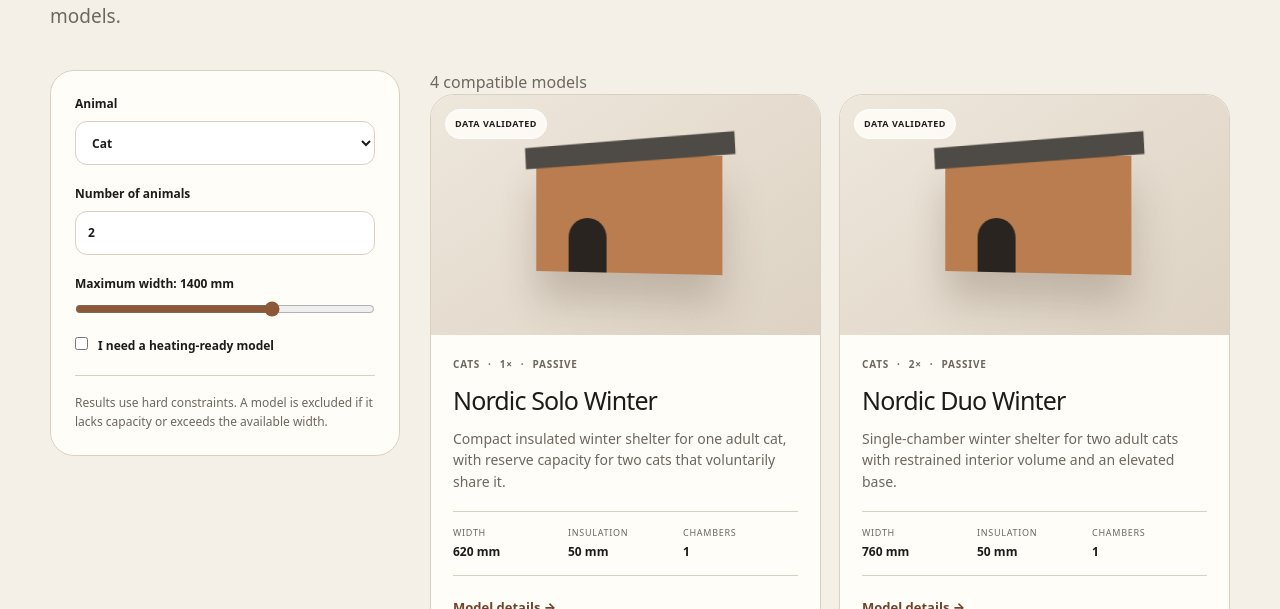
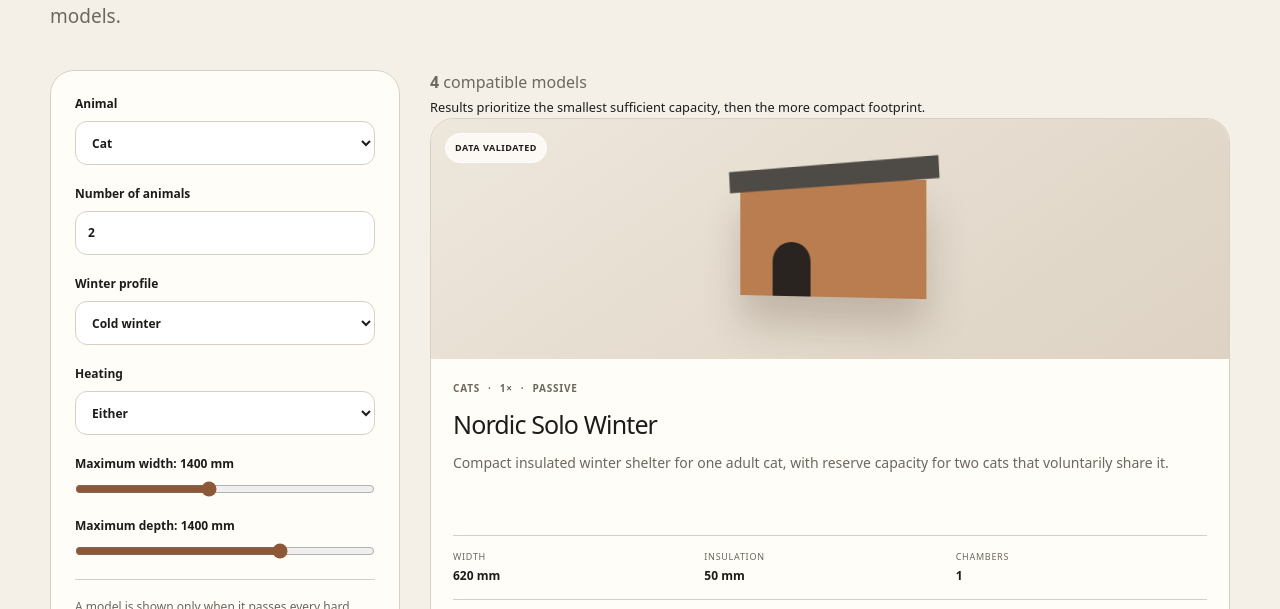
Before and after one commit to zoxknez/sapice, a Next.js app: page /en/finder in a window 1280 px wide. Shown: the part 343-952 px from the top of the page. Built offline with nearby package versions, Linux system fonts and the light colour scheme; no server answers.

Commit message:
feat: upgrade finder to deterministic constraint matching

```diff
--- a/src/components/finder.tsx
+++ b/src/components/finder.tsx
@@ -5,52 +5,185 @@ import type {ShelterModel} from "@/lib/domain";
 import type {AppLocale} from "@/i18n/routing";
 import {ModelCard} from "./model-card";
 
+type ClimateNeed = "moderate" | "cold" | "severe";
+type HeatingNeed = "any" | "passive" | "heated";
+
+const climateRank: Record<ShelterModel["climateProfile"], number> = {
+  SHELTERED_MILD: 0,
+  WINTER_MODERATE: 1,
+  WINTER_COLD: 2,
+  WINTER_SEVERE: 3
+};
+
+const needRank: Record<ClimateNeed, number> = {
+  moderate: 1,
+  cold: 2,
+  severe: 3
+};
+
 export function Finder({models, locale}: {models: ShelterModel[]; locale: AppLocale}) {
+  const isSr = locale === "sr";
   const [animal, setAnimal] = useState<"cat" | "dog">("cat");
   const [count, setCount] = useState(2);
-  const [heated, setHeated] = useState(false);
+  const [heating, setHeating] = useState<HeatingNeed>("any");
+  const [climate, setClimate] = useState<ClimateNeed>("cold");
   const [maxWidth, setMaxWidth] = useState(1400);
+  const [maxDepth, setMaxDepth] = useState(1400);
 
-  const matches = useMemo(() => models.filter((model) =>
-    model.animal === animal &&
-    model.capacity.max >= count &&
-    (!heated || model.heated) &&
-    model.dimensions.widthMm <= maxWidth
-  ), [models, animal, count, heated, maxWidth]);
+  const matches = useMemo(() => models
+    .filter((model) => {
+      const heatingOk =
+        heating === "any" ||
+        (heating === "heated" && model.heated) ||
+        (heating === "passive" && !model.heated);
+
+      return (
+        model.animal === animal &&
+        model.capacity.max >= count &&
+        heatingOk &&
+        climateRank[model.climateProfile] >= needRank[climate] &&
+        model.dimensions.widthMm <= maxWidth &&
+        model.dimensions.depthMm <= maxDepth
+      );
+    })
+    .sort((a, b) => {
+      const capacityWasteA = a.capacity.max - count;
+      const capacityWasteB = b.capacity.max - count;
+      if (capacityWasteA !== capacityWasteB) return capacityWasteA - capacityWasteB;
+
+      const areaA = a.dimensions.widthMm * a.dimensions.depthMm;
+      const areaB = b.dimensions.widthMm * b.dimensions.depthMm;
+      return areaA - areaB;
+    }), [models, animal, count, heating, climate, maxWidth, maxDepth]);
+
+  function reasons(model: ShelterModel) {
+    const items = [
+      isSr
+        ? `Kapacitet: do ${model.capacity.max} životinja`
+        : `Capacity: up to ${model.capacity.max} animals`,
+      isSr
+        ? `Staje u ${maxWidth} × ${maxDepth} mm prostor`
+        : `Fits within ${maxWidth} × ${maxDepth} mm`,
+      isSr
+        ? `Profil: ${model.climateProfile.replaceAll("_", " ")}`
+        : `Profile: ${model.climateProfile.replaceAll("_", " ")}`
+    ];
+
+    if (heating === "heated") {
+      items.push(isSr ? "Predviđen je za namensko grejanje" : "Designed to accommodate purpose-built heating");
+    }
+
+    return items;
+  }
 
   return (
     <div className="finder-layout">
-      <section className="finder-panel">
+      <section className="finder-panel" aria-label={isSr ? "Uslovi za izbor modela" : "Model matching constraints"}>
         <label>
-          <span>{locale === "sr" ? "Životinja" : "Animal"}</span>
+          <span>{isSr ? "Životinja" : "Animal"}</span>
           <select value={animal} onChange={(event) => setAnimal(event.target.value as "cat" | "dog")}>
-            <option value="cat">{locale === "sr" ? "Mačka" : "Cat"}</option>
-            <option value="dog">{locale === "sr" ? "Pas" : "Dog"}</option>
+            <option value="cat">{isSr ? "Mačka" : "Cat"}</option>
+            <option value="dog">{isSr ? "Pas" : "Dog"}</option>
           </select>
         </label>
+
         <label>
-          <span>{locale === "sr" ? "Broj životinja" : "Number of animals"}</span>
-          <input type="number" min={1} max={8} value={count} onChange={(event) => setCount(Number(event.target.value))} />
+          <span>{isSr ? "Broj životinja" : "Number of animals"}</span>
+          <input
+            type="number"
+            min={1}
+            max={12}
+            value={count}
+            onChange={(event) => setCount(Math.max(1, Number(event.target.value) || 1))}
+          />
         </label>
+
         <label>
-          <span>{locale === "sr" ? "Maksimalna širina" : "Maximum width"}: {maxWidth} mm</span>
-          <input type="range" min={600} max={1800} step={50} value={maxWidth} onChange={(event) => setMaxWidth(Number(event.target.value))} />
+          <span>{isSr ? "Zimski profil" : "Winter profile"}</span>
+          <select value={climate} onChange={(event) => setClimate(event.target.value as ClimateNeed)}>
+            <option value="moderate">{isSr ? "Umerena zima" : "Moderate winter"}</option>
+            <option value="cold">{isSr ? "Hladna zima" : "Cold winter"}</option>
+            <option value="severe">{isSr ? "Vrlo hladni projektni uslovi" : "Severe design conditions"}</option>
+          </select>
         </label>
-        <label className="check-row">
-          <input type="checkbox" checked={heated} onChange={(event) => setHeated(event.target.checked)} />
-          <span>{locale === "sr" ? "Tražim model sa predviđenim grejanjem" : "I need a heating-ready model"}</span>
+
+        <label>
+          <span>{isSr ? "Grejanje" : "Heating"}</span>
+          <select value={heating} onChange={(event) => setHeating(event.target.value as HeatingNeed)}>
+            <option value="any">{isSr ? "Svejedno" : "Either"}</option>
+            <option value="passive">{isSr ? "Bez aktivnog grejanja" : "No active heating"}</option>
+            <option value="heated">{isSr ? "Model predviđen za grejanje" : "Heating-ready model"}</option>
+          </select>
         </label>
+
+        <label>
+          <span>{isSr ? "Maksimalna širina" : "Maximum width"}: {maxWidth} mm</span>
+          <input
+            type="range"
+            min={600}
+            max={2400}
+            step={50}
+            value={maxWidth}
+            onChange={(event) => setMaxWidth(Number(event.target.value))}
+          />
+        </label>
+
+        <label>
+          <span>{isSr ? "Maksimalna dubina" : "Maximum depth"}: {maxDepth} mm</span>
+          <input
+            type="range"
+            min={500}
+            max={1800}
+            step={50}
+            value={maxDepth}
+            onChange={(event) => setMaxDepth(Number(event.target.value))}
+          />
+        </label>
+
         <div className="finder-note">
-          {locale === "sr"
-            ? "Rezultati koriste tvrda ograničenja. Model se ne prikazuje ako nema dovoljan kapacitet ili ne staje u zadatu širinu."
-            : "Results use hard constraints. A model is excluded if it lacks capacity or exceeds the available width."}
+          {isSr
+            ? "Model se prikazuje samo kada prolazi sva tvrda ograničenja. Zimski profil je projektantski filter, a ne sertifikovana temperaturna garancija."
+            : "A model is shown only when it passes every hard constraint. The winter profile is a design filter, not a certified temperature guarantee."}
         </div>
       </section>
+
       <section>
-        <p className="result-summary">{matches.length} {locale === "sr" ? "kompatibilnih modela" : "compatible models"}</p>
-        <div className="model-grid compact">
-          {matches.map((model) => <ModelCard key={model.id} model={model} locale={locale} />)}
+        <div className="finder-results-head">
+          <p className="result-summary">
+            <strong>{matches.length}</strong> {isSr ? "kompatibilnih modela" : "compatible models"}
+          </p>
+          <small>
+            {isSr
+              ? "Najpre se prikazuje najmanji dovoljan kapacitet, zatim kompaktniji footprint."
+              : "Results prioritize the smallest sufficient capacity, then the more compact footprint."}
+          </small>
         </div>
+
+        {matches.length > 0 ? (
+          <div className="finder-results">
+            {matches.map((model) => (
+              <div className="finder-match" key={model.id}>
+                <ModelCard model={model} locale={locale} />
+                <div className="match-reasons">
+                  <strong>{isSr ? "Zašto odgovara" : "Why it matches"}</strong>
+                  <ul>
+                    {reasons(model).map((reason) => <li key={reason}>{reason}</li>)}
+                  </ul>
+                </div>
+              </div>
+            ))}
+          </div>
+        ) : (
+          <div className="empty-state">
+            <span className="kicker">0 matches</span>
+            <h2>{isSr ? "Trenutno nema modela koji prolazi sve uslove." : "No current model passes every constraint."}</h2>
+            <p>
+              {isSr
+                ? "Promenite prostor, zimski profil ili zahtev za grejanjem. Finder neće predložiti model koji ne ispunjava tvrda ograničenja."
+                : "Adjust available space, winter profile or heating requirement. The finder will not suggest a model that fails hard constraints."}
+            </p>
+          </div>
+        )}
       </section>
     </div>
   );
```
